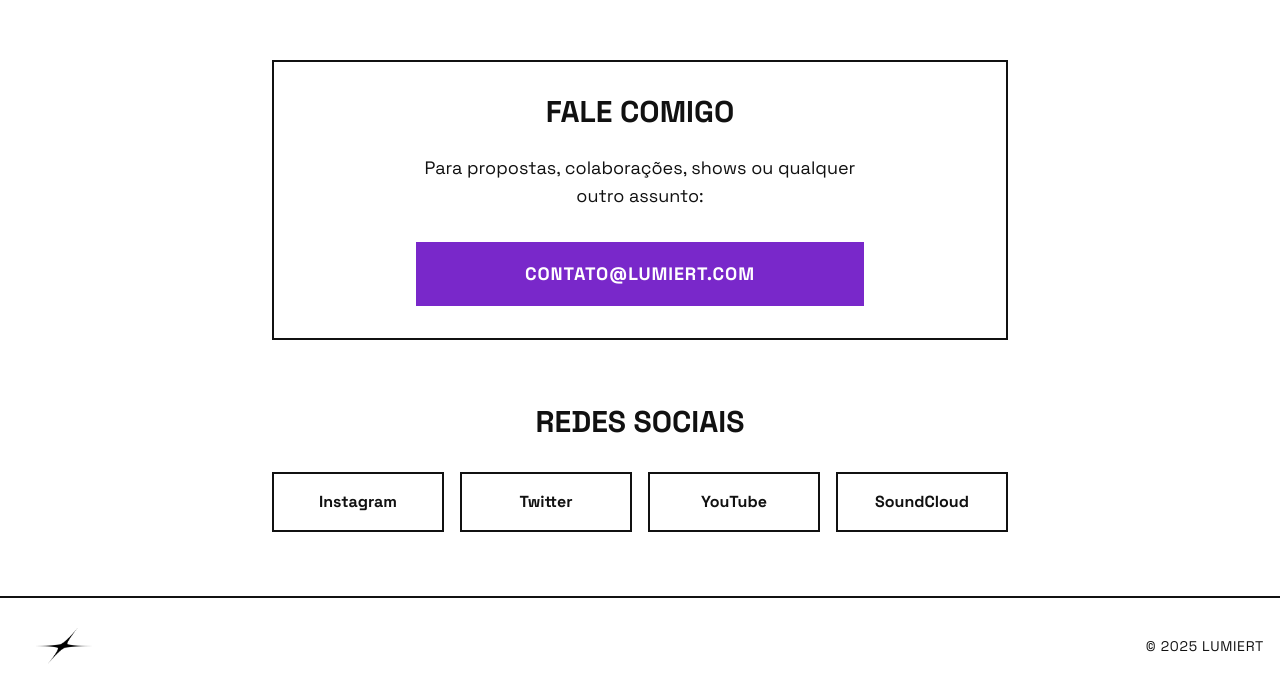
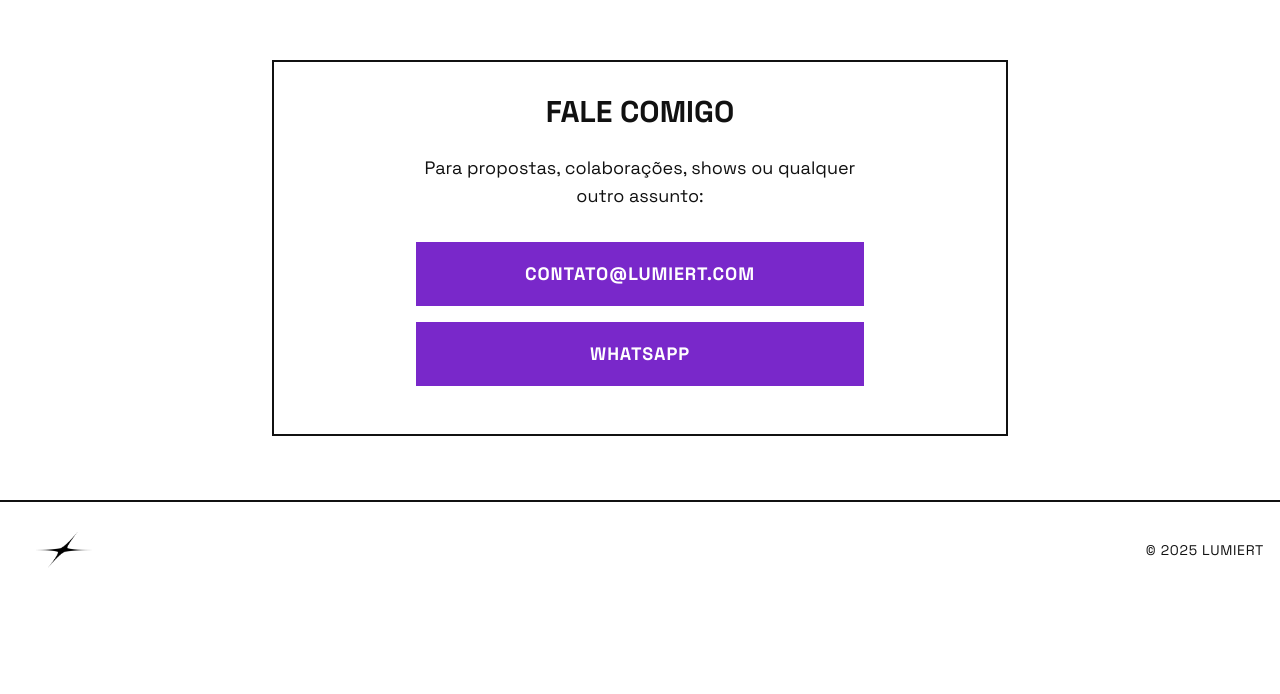
Before and after one commit to lumiert/website, a React (Vite) app: page /contato in a window 1280 px wide. Shown: the part 540-1234 px from the top of the page. After the commit the page ends 1138 px from the top, so only its background shows below. Built offline with nearby package versions, Linux system fonts and the light colour scheme.

Commit message:
roxo na borda

```diff
--- a/src/pages/ArtesPage.tsx
+++ b/src/pages/ArtesPage.tsx
@@ -73,7 +73,7 @@ const ArtesPage: React.FC = () => {
             ].map((category, index) => (
               <motion.div
                 key={index}
-                className="border-2 border-text bg-darkGray bg-background p-6 hover:border-purple transition-colors duration-300"
+                className="border-2 border-text border-white bg-darkGray bg-background p-6 transition-colors duration-300"
                 initial={animations.slideUp.initial}
                 animate={animations.slideUp.animate}
                 transition={{ ...animations.slideUp.transition, delay: index * 0.1 }}
--- a/src/pages/ComunidadePage.tsx
+++ b/src/pages/ComunidadePage.tsx
@@ -106,7 +106,7 @@ const ComunidadePage: React.FC = () => {
             ].map((event, index) => (
               <motion.div
                 key={index}
-                className="border-2 border-text bg-darkGray bg-background p-6 hover:border-purple transition-colors duration-300"
+                className="border-2 border-text bg-darkGray border-white bg-background p-6 transition-colors duration-300"
                 initial={animations.slideUp.initial}
                 animate={animations.slideUp.animate}
                 transition={{ ...animations.slideUp.transition, delay: index * 0.1 }}
--- a/src/pages/ContatoPage.tsx
+++ b/src/pages/ContatoPage.tsx
@@ -40,34 +40,19 @@ const ContatoPage: React.FC = () => {
               <Button
                 href="mailto:contato@lumiert.com"
                 size="lg"
-                className="w-full justify-center text-lg"
+                className="w-full justify-center text-lg mb-4"
               >
                 contato@lumiert.com
               </Button>
+              <Button
+                href="https://wa.me/5554997122776"
+                size="lg"
+                className="w-full justify-center text-lg mb-4"
+              >
+                WhatsApp
+              </Button>
             </div>
           </BrutalistCard>
-
-          <div className="mt-16">
-            <h2 className="text-3xl font-bold mb-8 text-center">REDES SOCIAIS</h2>
-            <div className="grid grid-cols-2 md:grid-cols-4 gap-4">
-              {[
-                { name: 'Instagram', url: 'https://instagram.com/lumiert' },
-                { name: 'Twitter', url: 'https://twitter.com/lumiert' },
-                { name: 'YouTube', url: 'https://youtube.com/lumiert' },
-                { name: 'SoundCloud', url: 'https://soundcloud.com/lumiert' }
-              ].map((social, index) => (
-                <a
-                  key={index}
-                  href={social.url}
-                  target="_blank"
-                  rel="noopener noreferrer"
-                  className="border-2 border-text hover:border-purple transition-colors duration-300 p-4 flex items-center justify-center bg-background"
-                >
-                  <span className="font-bold">{social.name}</span>
-                </a>
-              ))}
-            </div>
-          </div>
         </Container>
       </section>
     </div>
--- a/src/pages/DownloadsPage.tsx
+++ b/src/pages/DownloadsPage.tsx
@@ -77,7 +77,7 @@ const DownloadsPage: React.FC = () => {
       </section>
 
       {/* Presets Section */}
-      <section id="presets" className="py-16 bg-lightGray relative">
+      <section id="presets" className="py-16 bg-topo text-white bg-fixed relative">
         <div className="absolute inset-0 opacity-10 pointer-events-none"></div>
         <Container>
           <Heading level={2} className="mb-12">
@@ -85,7 +85,7 @@ const DownloadsPage: React.FC = () => {
           </Heading>
           <div className="grid grid-cols-1 md:grid-cols-2 gap-6">
             {[1, 2, 3, 4].map((item) => (
-              <BrutalistCard key={item} className="flex flex-col">
+              <BrutalistCard key={item} className="flex border-white flex-col">
                 <div className="aspect-video bg-darkGray flex items-center justify-center">
                   <img
                     src={`/preset-pack-${item}.jpg`}
@@ -97,7 +97,7 @@ const DownloadsPage: React.FC = () => {
                     }}
                   />
                 </div>
-                <div className="p-6 flex flex-col flex-grow">
+                <div className="p-6 bg-darkGray flex flex-col flex-grow">
                   <h3 className="text-xl font-bold mb-2">Preset Pack {item}</h3>
                   <p className="mb-4 flex-grow">Descrição do pacote de presets e instrumentos incluídos.</p>
                   <div className="mt-4">
@@ -151,7 +151,7 @@ const DownloadsPage: React.FC = () => {
       </section>
 
       {/* Templates Section */}
-      <section id="templates" className="py-16 bg-lightGray relative">
+      <section id="templates" className="py-16 bg-topo text-white bg-fixed relative">
         <div className="absolute inset-0 opacity-10 pointer-events-none"></div>
         <Container>
           <Heading level={2} className="mb-12">
@@ -159,7 +159,7 @@ const DownloadsPage: React.FC = () => {
           </Heading>
           <div className="grid grid-cols-1 md:grid-cols-2 gap-6">
             {[1, 2].map((item) => (
-              <BrutalistCard key={item} className="flex flex-col">
+              <BrutalistCard key={item} className="flex border-white flex-col">
                 <div className="aspect-video bg-darkGray flex items-center justify-center">
                   <img
                     src={`/template-${item}.jpg`}
@@ -171,7 +171,7 @@ const DownloadsPage: React.FC = () => {
                     }}
                   />
                 </div>
-                <div className="p-6 flex flex-col flex-grow">
+                <div className="p-6 flex flex-col bg-darkGray flex-grow">
                   <h3 className="text-xl font-bold mb-2">Template {item}</h3>
                   <p className="mb-4 flex-grow">Descrição do template e DAW compatível.</p>
                   <div className="mt-auto">
--- a/src/pages/HomePage.tsx
+++ b/src/pages/HomePage.tsx
@@ -3,7 +3,7 @@ import { motion } from 'framer-motion';
 import Heading from '../components/Heading';
 import Container from '../components/Container';
 import Button from '../components/Button';
-import { ArrowDown, ArrowUpRight, MoveDown, Plus } from 'lucide-react';
+import { ArrowUpRight, MoveDown } from 'lucide-react';
 
 const HomePage: React.FC = () => {
   return (
@@ -74,7 +74,7 @@ const HomePage: React.FC = () => {
       </section>
 
       {/* Manifesto Section */}
-      <section className="py-24 relative text-white bg-cover bg-topo">
+      <section className="py-24 relative text-white bg-cover bg-topo bg-fixed">
         <div className="absolute inset-0 opacity-10 pointer-events-none"></div>
         <Container size="md">
           <motion.div
--- a/src/pages/PortfolioPage.tsx
+++ b/src/pages/PortfolioPage.tsx
@@ -105,7 +105,7 @@ const PortfolioPage: React.FC = () => {
           </Heading>
           <div className="grid grid-cols-1 md:grid-cols-2 lg:grid-cols-3 gap-8">
             {[1, 2, 3, 4, 5, 6].map((item) => (
-              <BrutalistCard key={item} className="overflow-hidden">
+              <BrutalistCard key={item} className="overflow-hidden border-white">
                 <div className="aspect-square bg-darkGray flex items-center justify-center">
                   <span className="text-white text-xl font-bold">Release {item}</span>
                 </div>
```
